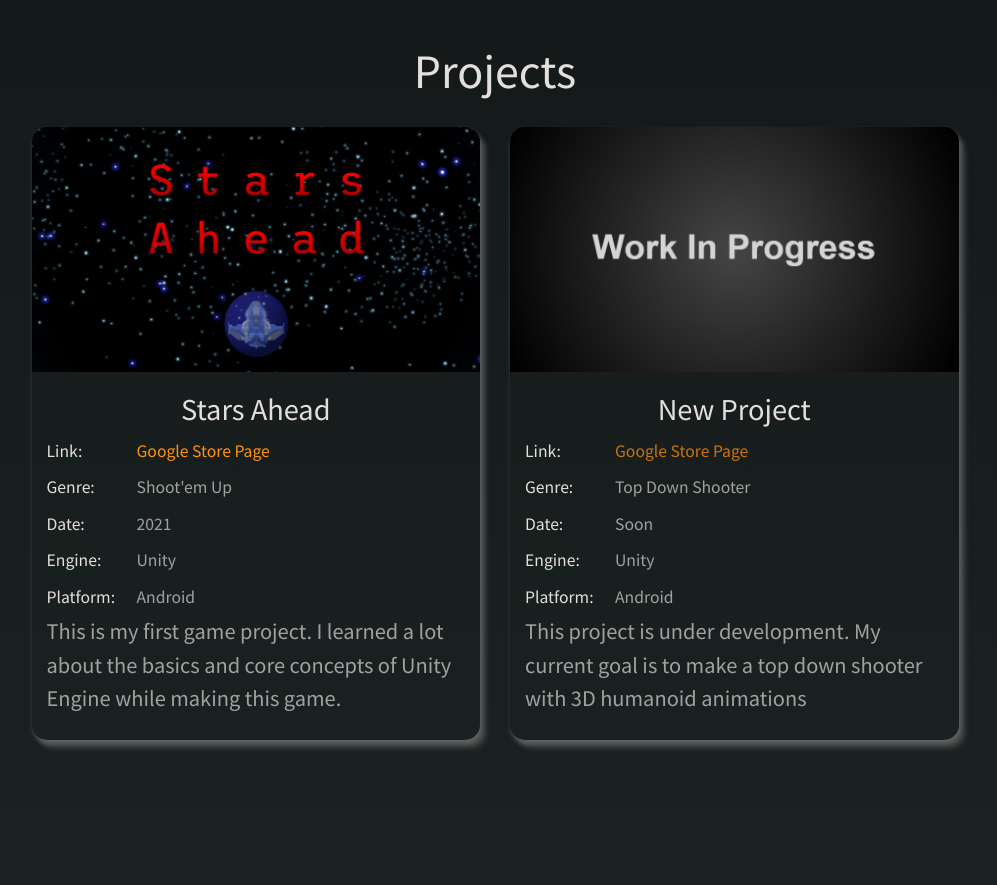
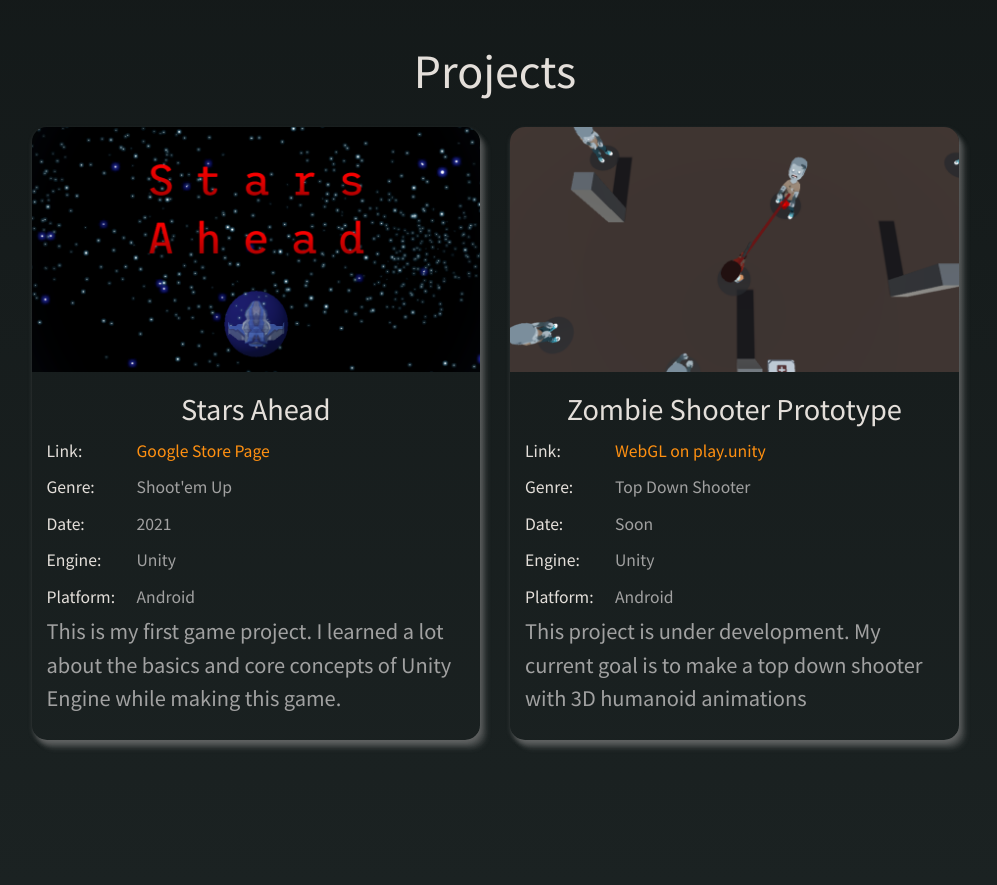
Before and after one commit to nysezgin/portfolio, a React (Create React App) app: page / in a window 1280 px wide. Shown: the part 800-1685 px from the top of the page, without its empty margins (270-1267 px from the left). Built offline with nearby package versions, Linux system fonts and the light colour scheme.

Commit message:
added new project
zombie shooter prototype added

```diff
--- a/src/components/main/SingleProject.js
+++ b/src/components/main/SingleProject.js
@@ -18,14 +18,7 @@
         <h2 className="projects__name">{label}</h2>
         <div className="projects__info-wrapper">
           <p className="projects__label">Link:</p>
-          <a
-            className="projects__label-info"
-            href={link}
-            target="_blank"
-            rel="noreferrer"
-          >
-            Google Store Page
-          </a>
+          {link}
         </div>
         <div className="projects__info-wrapper">
           <p className="projects__label">Genre:</p>
--- a/src/components/main/gameProjectsData.js
+++ b/src/components/main/gameProjectsData.js
@@ -1,12 +1,21 @@
 import starsAheadImg from "../images/Stars_Ahead-Feature_Graphic.png";
 import workInProgress from "../images/work-in-progress.png";
+import zombieShooterImg from "../images/Zombie_Shooter_Prototype.png";
 
 const gameProjectsData = [
   {
     id: 1,
     label: "Stars Ahead",
-    link:
-      "https://play.google.com/store/apps/details?id=com.ZubuGames.StarsAhead",
+    link: (
+      <a
+        className="projects__label-info"
+        href="https://play.google.com/store/apps/details?id=com.ZubuGames.StarsAhead"
+        target="_blank"
+        rel="noreferrer"
+      >
+        Google Store Page
+      </a>
+    ),
     image: starsAheadImg,
     genre: "Shoot'em Up",
     date: "2021",
@@ -17,9 +26,18 @@
   },
   {
     id: 2,
-    label: "New Project",
-    link: "",
-    image: workInProgress,
+    label: "Zombie Shooter Prototype",
+    link: (
+      <a
+        className="projects__label-info"
+        href="https://play.unity.com/mg/other/zombie-shooter-prototype"
+        target="_blank"
+        rel="noreferrer"
+      >
+        WebGL on play.unity
+      </a>
+    ),
+    image: zombieShooterImg,
     genre: "Top Down Shooter",
     date: "Soon",
     engine: "Unity",
```
Also changed, not shown: src/components/images/Zombie_Shooter_Prototype.png (added).
